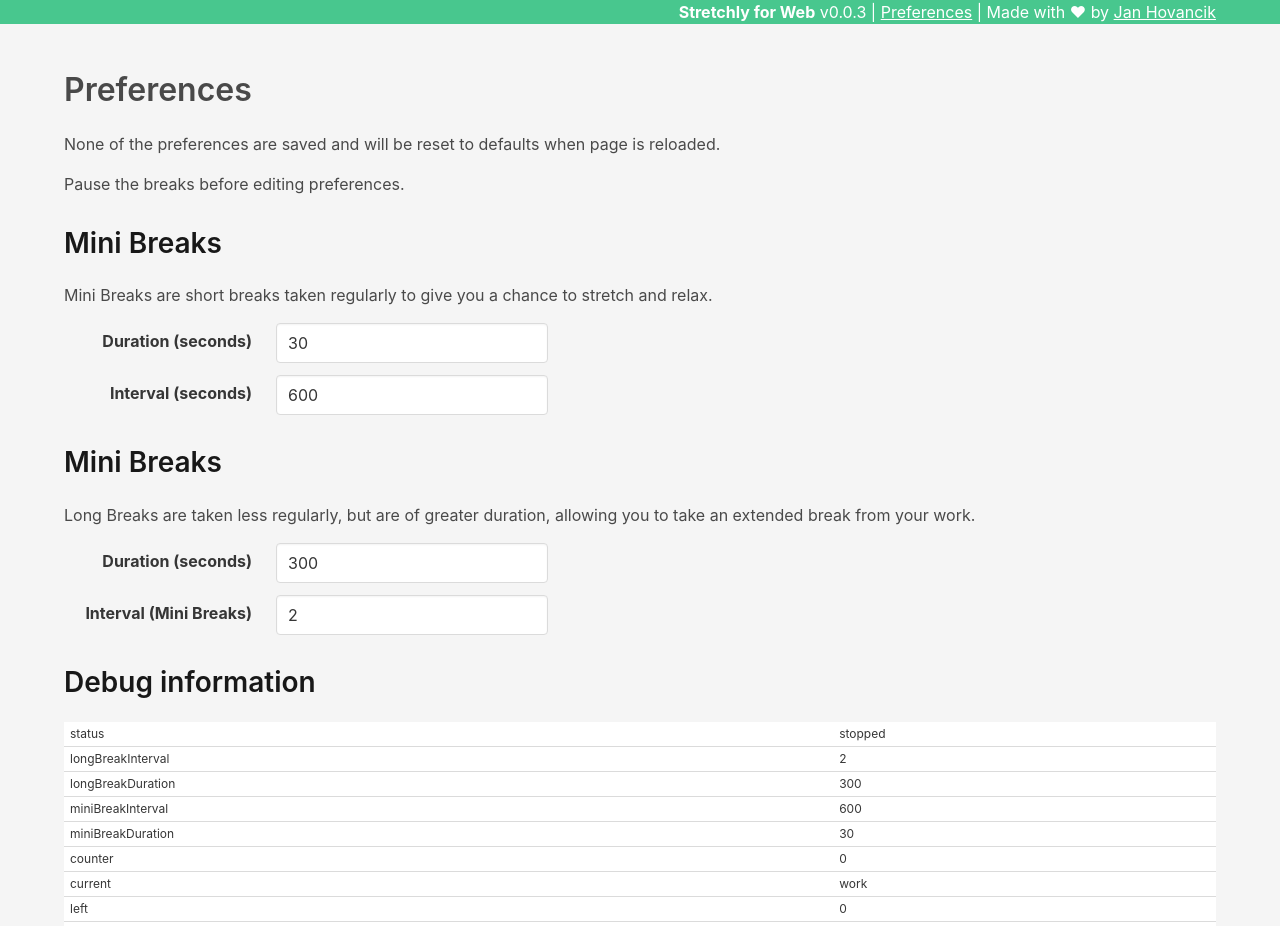
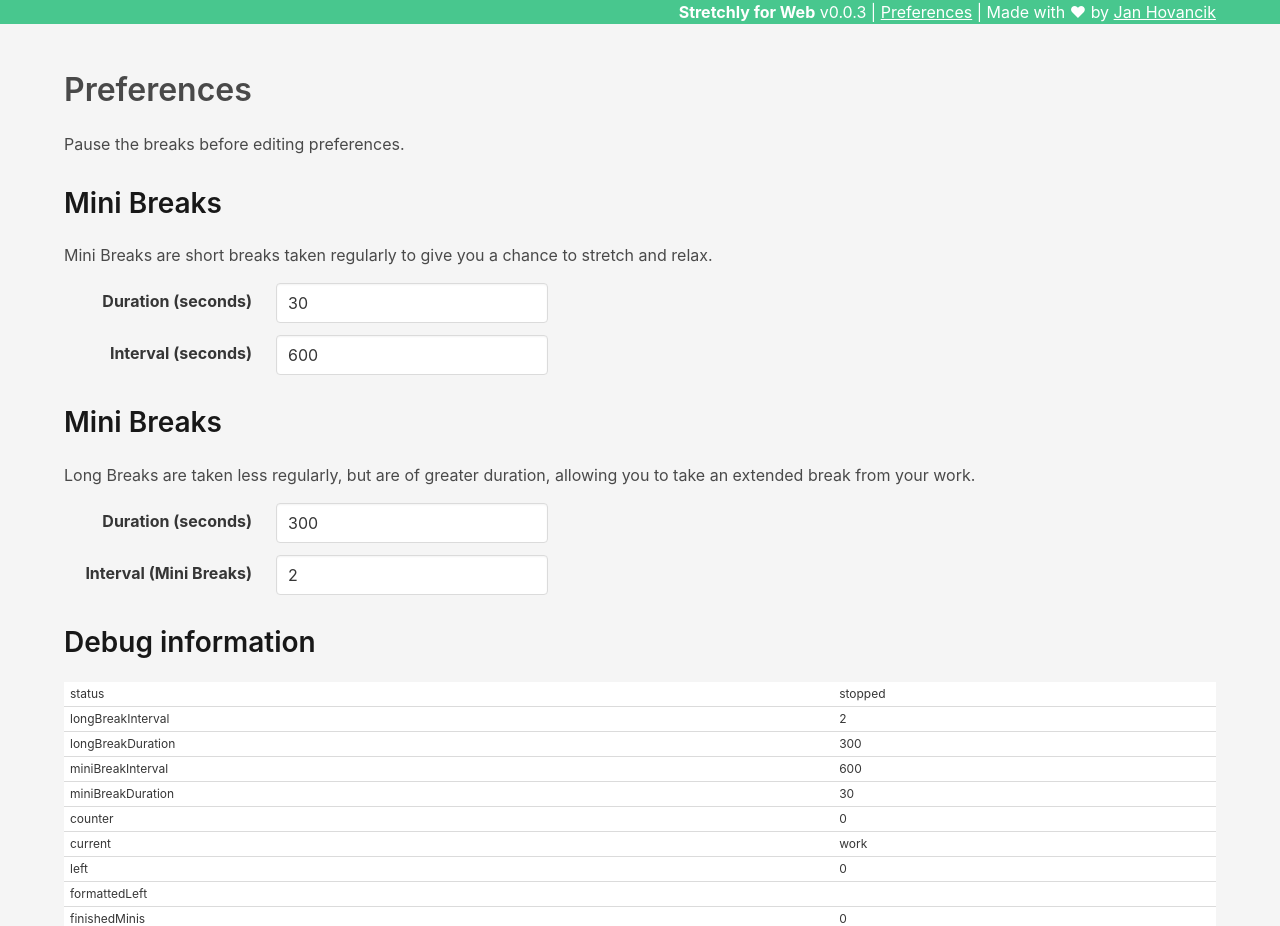
Before and after one commit to hovancik/stretchly-for-web, a Svelte app: page / in a window 1280 px wide. Shown: the part 776-1702 px from the top of the page. Built offline with nearby package versions, Linux system fonts and the light colour scheme.

Commit message:
Remove outdated text

```diff
--- a/src/App.svelte
+++ b/src/App.svelte
@@ -197,7 +197,6 @@
       <h1 class="title" id="preferences">
         Preferences
       </h1>
-      <p>None of the preferences are saved and will be reset to defaults when page is reloaded.</p>
       <p>Pause the breaks before editing preferences.
       <h2 class="subtitle">Mini Breaks</h2>
       <p>Mini Breaks are short breaks taken regularly to give you a chance to stretch and relax.</p>
```
